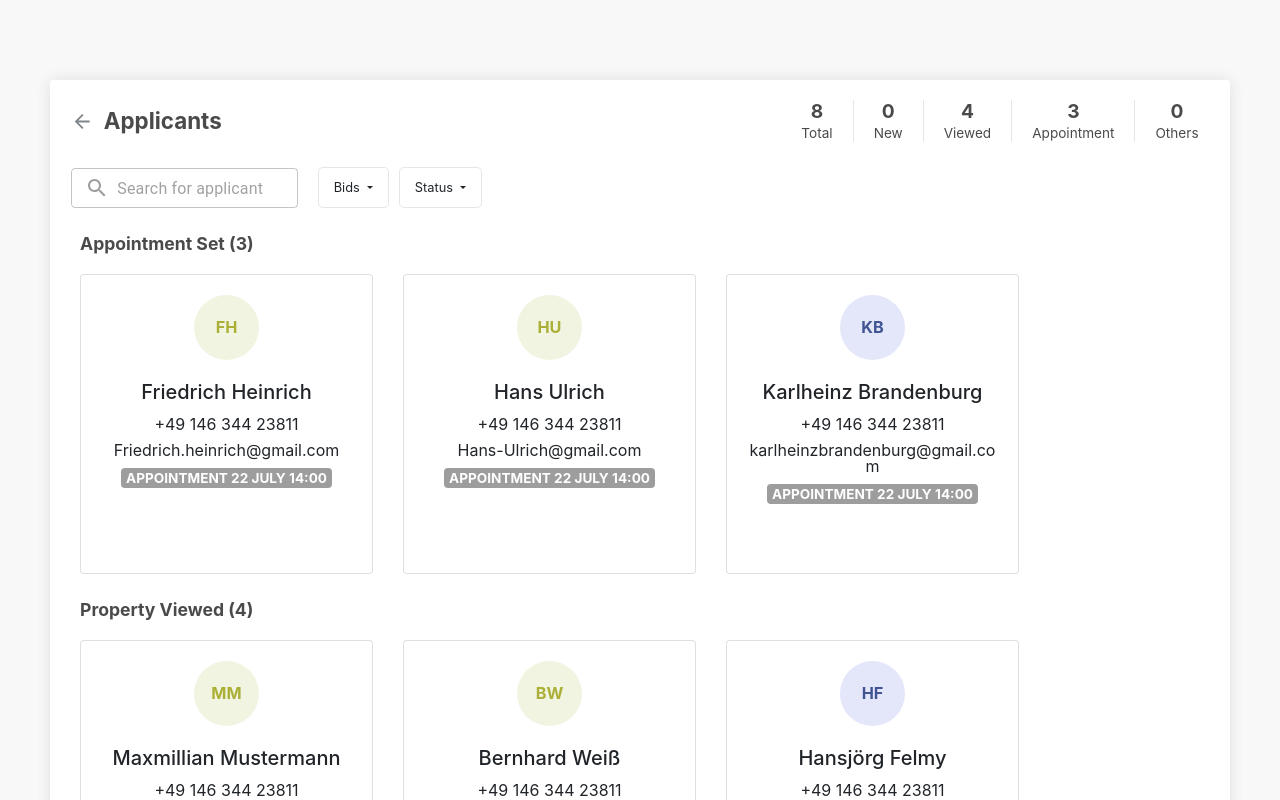
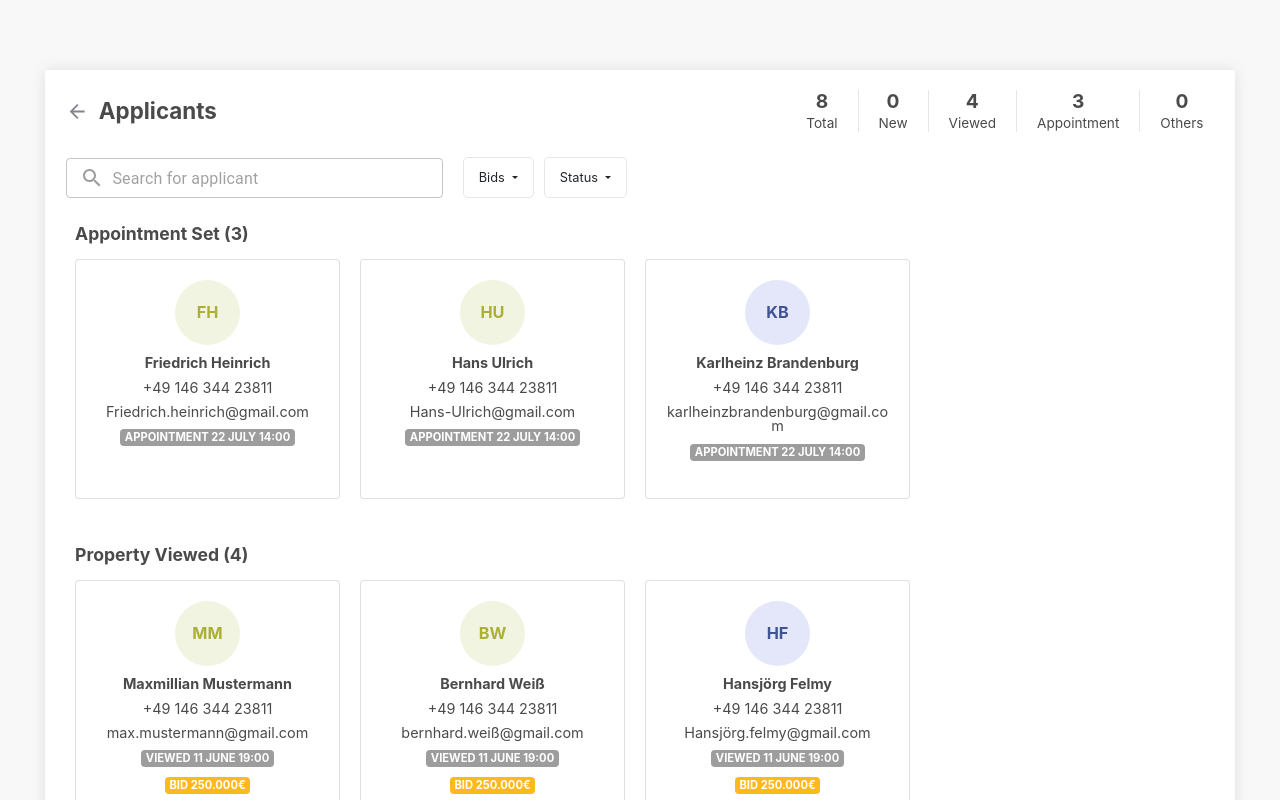
Before and after one commit to DariusPirvulescu/react-applicants, a React (Create React App) app: page /page in a window 1280 px wide. Shown: the top 800 px of the page. Built offline with nearby package versions, Linux system fonts and the light colour scheme.

Commit message:
styled Cards

```diff
--- a/src/components/App/App.scss
+++ b/src/components/App/App.scss
@@ -7,6 +7,6 @@
   min-height: 100vh;
 
   @media(min-width: $breakpoint-web) {
-    padding: 30px 50px;
+    padding: 20px 45px;
   }
 }
--- a/src/components/ApplicantCard/ApplicantCard.scss
+++ b/src/components/ApplicantCard/ApplicantCard.scss
@@ -1,13 +1,16 @@
+@import "../../variables.scss";
+
 .applicant-card {
   flex: 0 0 auto;
-  width: 293px;
-  height: 300px;
+  width: 280px;
+  height: 280px;
   margin-right: 30px;
   text-align: center;
 
-  h5, p {
+  .h5, p {
     line-height: 1;
     margin-bottom: 10px;
+    color: #4A4A4A;
   }
 
   .badge-container {
@@ -22,9 +25,29 @@
     }
   }
 
-
   .card-avatar {
     margin: auto;
     margin-top: 20px;
   }
+
+  @media(min-width: $breakpoint-web) {
+    width: 265px;
+    height: 240px;
+    margin-right: 20px;
+    margin-bottom: 20px;
+
+    .card-body {
+      padding-top: 11px;
+
+    }
+
+    .h5, p {
+      font-size: 0.9rem;
+    }
+
+    .badge-container .badge {
+      font-size: 70%;
+    }
+
+  }
 }
--- a/src/components/ApplicantCard/index.jsx
+++ b/src/components/ApplicantCard/index.jsx
@@ -33,7 +33,7 @@ const ApplicantCard = ({
       </div>
       <Card.Body>
         <Card.Title>
-          {firstName} {lastName}
+          <b>{firstName} {lastName}</b>
         </Card.Title>
         <Card.Text>{phone}</Card.Text>
         <Card.Text>{email}</Card.Text>
--- a/src/components/Content/GroupedLists/List/List.scss
+++ b/src/components/Content/GroupedLists/List/List.scss
@@ -2,13 +2,14 @@
 
 .applicant-list {
   width: 93%;
-  margin: 60px auto;
+  margin: 30px auto;
 
   h1 {
     color: #4A4A4A;
     font-size: 1.4rem;
     font-weight: bold;
     text-align: start;
+    margin-bottom: 15px;
   }
 
   .horizontal-scroll {
@@ -28,7 +29,7 @@
     .horizontal-scroll {
       display: flex;
       flex-wrap: wrap;
-      margin-top: 20px;
+      margin-top: 0;
     }
 
     .applicant-list {
--- a/src/components/Search/Search.scss
+++ b/src/components/Search/Search.scss
@@ -14,6 +14,7 @@
     .search-field {
       margin-right: 20px;
       width: 40%;
+      flex-grow: 1;
     }
   }
 }
--- a/src/custom.scss
+++ /dev/null
@@ -1,5 +0,0 @@
-$secondary: #9D9D9D;
-$warning: #FEB91F;
-
-
-@import "~bootstrap/scss/bootstrap";
```
Also changed, not shown: public/index.html (+0 -10 lines).
